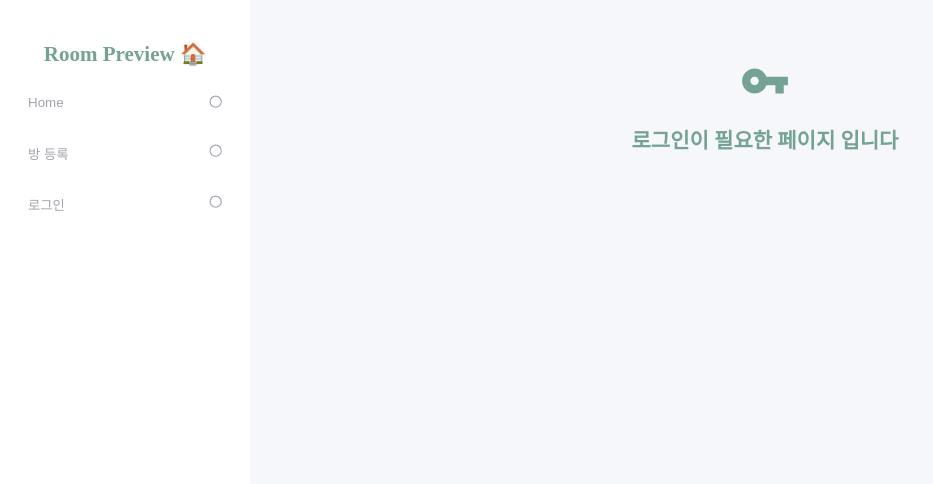
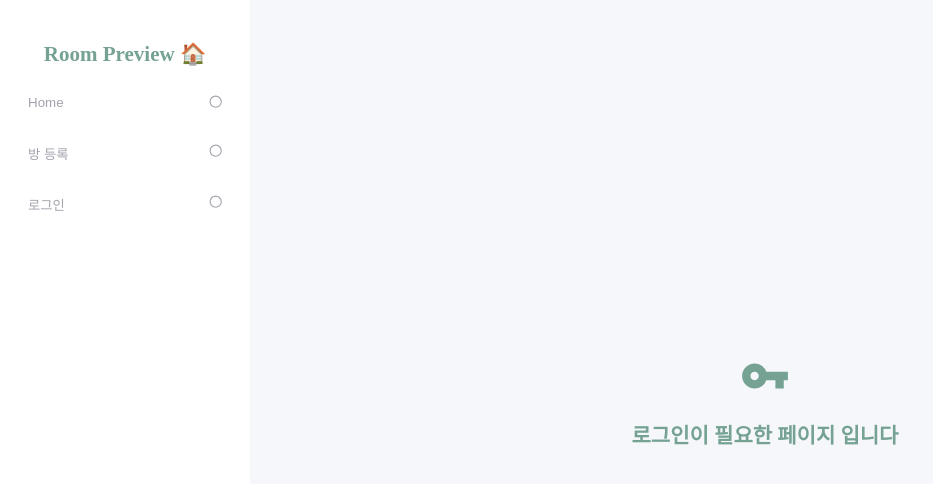
Before and after one commit to CodeSoom/project-react-3-yoonhe, a React app: page /addRoom in a window 1280 px wide. Shown: the top 484 px of the page, without its empty margins (0-933 px from the left). Built offline with nearby package versions, Linux system fonts and the light colour scheme; no server answers.

Commit message:
CenterSection 컴포넌트를 별도의 파일로 분리합니다
CenterSection이 여러 페이지에서 사용되므로 별도의 파일로 분리하여
범용적으로 사용이 가능하도록 합니다

```diff
--- a/src/components/App.jsx
+++ b/src/components/App.jsx
@@ -98,15 +98,6 @@ const MenuItem = styled.li({
   },
 });
 
-const CenterSection = styled.section({
-  padding: '4rem 2rem',
-  marginLeft: '250px',
-  [mediaQuery[768]]: {
-    marginLeft: 'auto',
-    padding: '6rem 1.1rem 2rem',
-  },
-});
-
 export default function App() {
   const history = useHistory();
 
@@ -197,10 +188,8 @@ export default function App() {
               </Menu>
             </LeftSectionWrap>
           </LeftSection>
-          <CenterSection>
-            <Route exact path="/main" component={MianPage} />
-            <Route exact path="/addRoom" component={AddRoomPage} />
-          </CenterSection>
+          <Route exact path="/main" component={MianPage} />
+          <Route exact path="/addRoom" component={AddRoomPage} />
         </>
       </Switch>
     </>
--- a/src/container/AddRoomContainer.jsx
+++ b/src/container/AddRoomContainer.jsx
@@ -4,6 +4,8 @@ import { useDispatch, useSelector } from 'react-redux';
 import styled from '@emotion/styled';
 
 import { MdVpnKey } from 'react-icons/md';
+
+import CenterSection from '../styles/CenterSection';
 
 import AddRoomScoreControls from '../components/AddRoomScoreControls';
 import AddRoomTextControls from '../components/AddRoomTextControls';
@@ -85,15 +87,17 @@ export default function AddRoomContainer({ onGoToMain }) {
 
   if (!isLoggedIn) {
     return (
-      <LoginRequestMessage>
-        <p><MdVpnKey size="50" color="#75A293" /></p>
-        <h2>로그인이 필요한 페이지 입니다</h2>
-      </LoginRequestMessage>
+      <CenterSection fullHeight>
+        <LoginRequestMessage>
+          <p><MdVpnKey size="50" color="#75A293" /></p>
+          <h2>로그인이 필요한 페이지 입니다</h2>
+        </LoginRequestMessage>
+      </CenterSection>
     );
   }
 
   return (
-    <div>
+    <CenterSection>
       <Title>살았던 혹은 살고계신 방을 알려주세요 😊</Title>
       <form onSubmit={handleSubmit}>
         <FormWrap>
@@ -107,6 +111,6 @@ export default function AddRoomContainer({ onGoToMain }) {
           <Button type="submit">등록하기</Button>
         </ButtonBox>
       </form>
-    </div>
+    </CenterSection>
   );
 }
--- a/src/container/MainContainer.jsx
+++ b/src/container/MainContainer.jsx
@@ -5,6 +5,8 @@ import RoomList from '../components/RoomList';
 
 import { loadRooms } from '../slice';
 import { get } from '../../utils';
+
+import CenterSection from '../styles/CenterSection';
 
 export default function MainContainer() {
   const dispatch = useDispatch();
@@ -16,9 +18,9 @@ export default function MainContainer() {
   }, []);
 
   return (
-    <>
+    <CenterSection>
       <h2>방 구경 👀</h2>
       <RoomList rooms={rooms} />
-    </>
+    </CenterSection>
   );
 }
--- /dev/null
+++ b/src/styles/CenterSection.jsx
@@ -0,0 +1,18 @@
+import styled from '@emotion/styled';
+
+import { getMediaQuery } from '../../utils';
+
+const breakpoints = [768];
+const mediaQuery = getMediaQuery(breakpoints);
+
+const CenterSection = styled.section(({ fullHeight }) => ({
+  padding: '4rem 2rem',
+  marginLeft: '250px',
+  height: fullHeight && '100%',
+  [mediaQuery[768]]: {
+    marginLeft: 'auto',
+    padding: '6rem 1.1rem 2rem',
+  },
+}));
+
+export default CenterSection;
```
